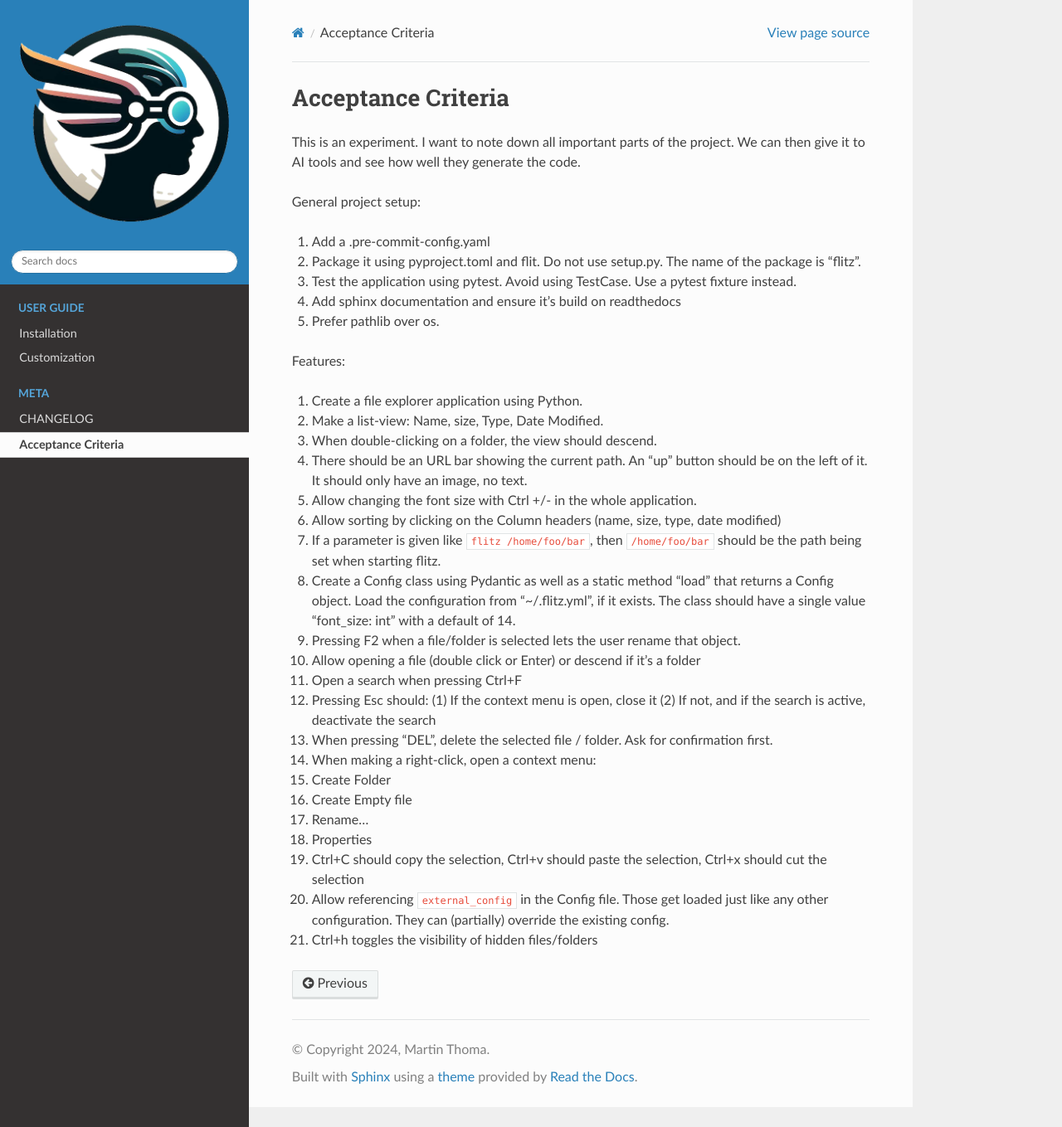
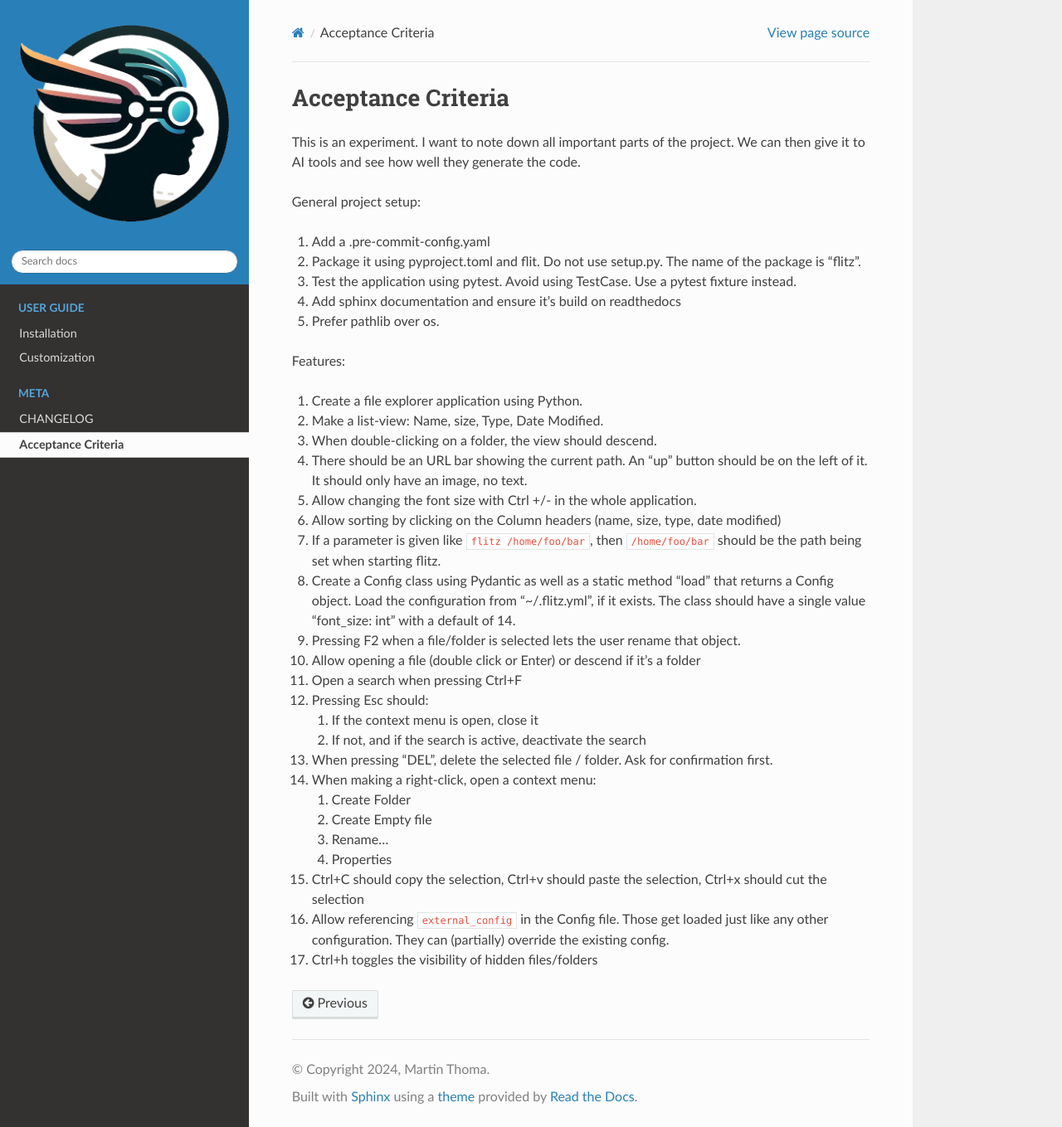
Before and after one commit to MartinThoma/flitz, a Sphinx documentation site: the page built from docs/meta/acceptance_criteria.md, in a window 1280 px wide and 1359 px high. Shown: the whole window at 83% size. Built offline with Sphinx 7.4.7 and the Read the Docs theme 3.1.0, drawn with Linux system fonts in a browser that asks for light colours.

Commit message:
Update acceptance_criteria.md

```diff
--- a/docs/meta/acceptance_criteria.md
+++ b/docs/meta/acceptance_criteria.md
@@ -30,14 +30,14 @@ Features:
 10. Allow opening a file (double click or Enter) or descend if it's a folder
 11. Open a search when pressing Ctrl+F
 12. Pressing Esc should:
-    (1) If the context menu is open, close it
-    (2) If not, and if the search is active, deactivate the search
+    1. If the context menu is open, close it
+    2. If not, and if the search is active, deactivate the search
 13. When pressing "DEL", delete the selected file / folder. Ask for confirmation first.
 14. When making a right-click, open a context menu:
-   1. Create Folder
-   2. Create Empty file
-   3. Rename...
-   4. Properties
+    1. Create Folder
+    2. Create Empty file
+    3. Rename...
+    4. Properties
 15. Ctrl+C should copy the selection,
     Ctrl+v should paste the selection,
     Ctrl+x should cut the selection
```
